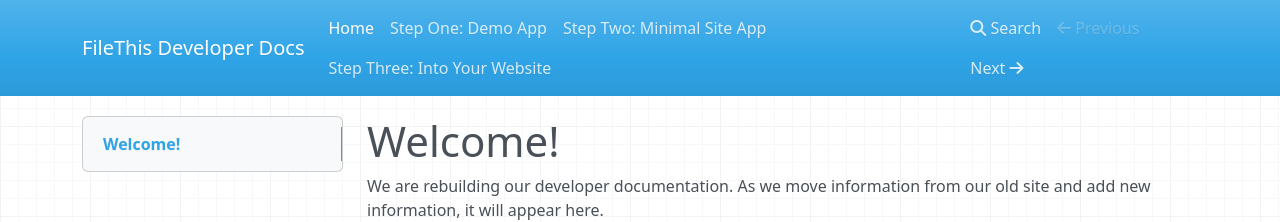
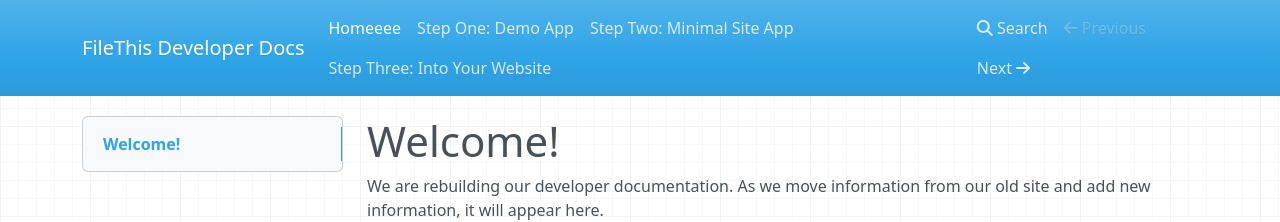
Before and after one commit to filethis/developer-docs, an MkDocs documentation site: the page built from docs/index.md, in a window 1280 px wide. Shown: the top 222 px of the page. Built offline with MkDocs 1.6.1, drawn with Linux system fonts in a browser that asks for light colours; nearby versions of some CDN libraries; old or Windows-style settings are respelled for this version of MkDocs.

Commit message:
testing naming

```diff
--- a/mkdocs.yml
+++ b/mkdocs.yml
@@ -1,7 +1,7 @@
 site_name: FileThis Developer Docs
 
 pages:
-    - 'Home': 'index.md'
+    - 'Homeeee': 'index.md'
     - 'Step One: Demo App': 'ft-connect-demo.md'
     - 'Step Two: Minimal Site App': 'ft-connect-minimal-site.md'
     - 'Step Three: Into Your Website': 'ft-into-partner-website.md'
```
